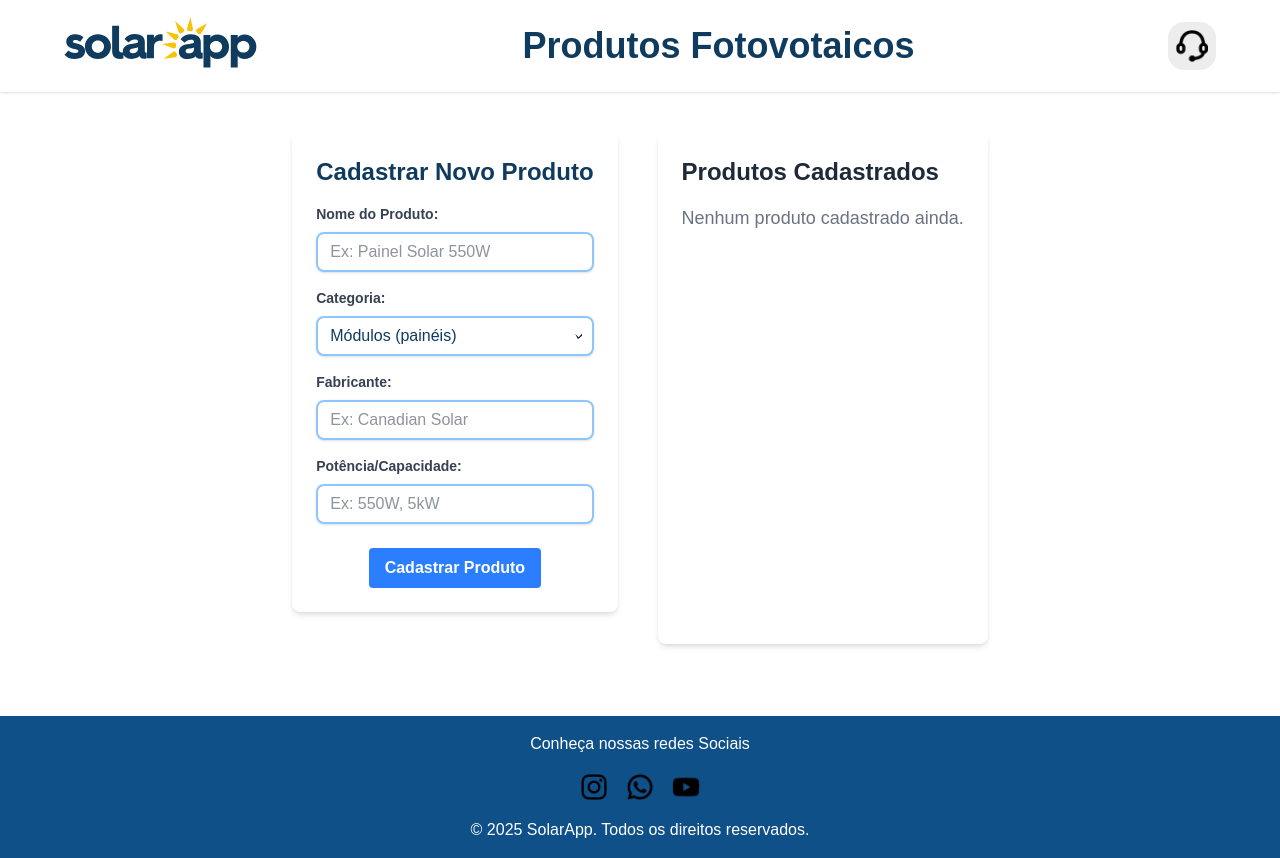
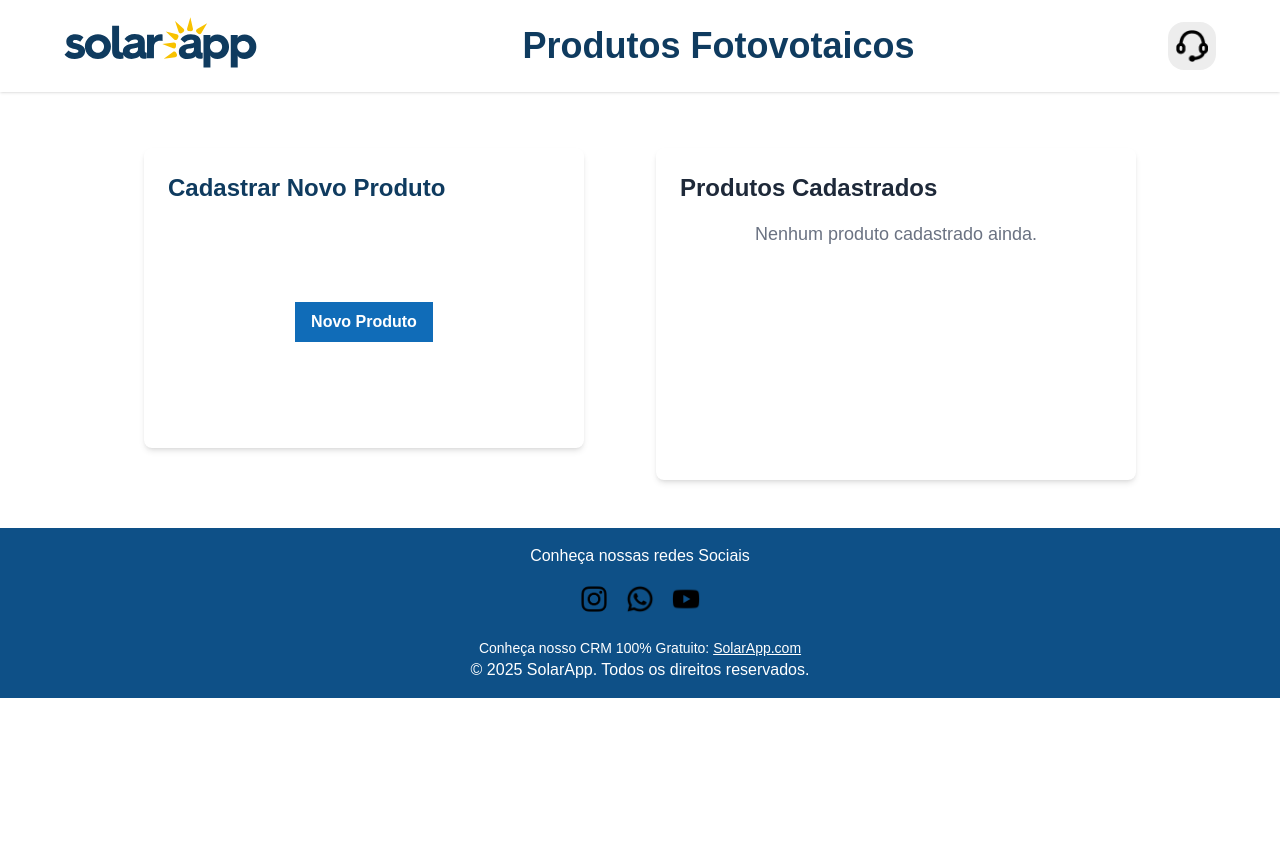
Before and after one commit to idenildoviana/produtos-fotovotaicos, a Next.js app: page / in a window 1280 px wide. After the commit the page ends 800 px from the top, so only its background shows below. Built offline with nearby package versions, Linux system fonts and the light colour scheme.

Commit message:
Ajutes forma cadastro

```diff
--- a/src/app/page.tsx
+++ b/src/app/page.tsx
@@ -3,14 +3,11 @@
 import useLocalStorage from '@/hooks/useLocalStorage';
 import { PRODUCT_CATEGORIES } from '@/utils/constants';
 import { Product } from '@/types/product';
-import FormProduto from '@/components/FormProduto'
-import ListaProdutos from '@/components/ListaProdutos'
+
 import Header from '@/components/Header';
+import FormProduto from '@/components/FormProduto';
+import ListaProdutos from '@/components/ListaProdutos';
 import Footer from '@/components/Footer';
-
-
-
-
 
 export default function Home() {
   const [products, setProducts] = useLocalStorage<Product[]>('photovoltaic_products', []);
@@ -27,20 +24,25 @@ export default function Home() {
   };
 
   return (
-    <div>
-      <div>
-      <Header/>
-        </div>
+    <div className="">
+      <Header />
 
-      <div className='container mx-auto md:flex justify-center  p-8 md:p-10'  >
-      <FormProduto onAddProduct={handleAddProduct} categories={PRODUCT_CATEGORIES} />
+
+      <div className="grid container mx-auto p-4 max-w-5xl mt-10 grid-cols-1 md:grid-cols-2 gap-8">
+        <FormProduto
+          onProductAdded={handleAddProduct}
+          categories={PRODUCT_CATEGORIES}
+        />
+
         <ListaProdutos
-        products={products}
-        onRemoveProduct={handleRemoveProduct}
-        categories={PRODUCT_CATEGORIES}
-      />
+          products={products}
+          onRemoveProduct={handleRemoveProduct}
+          categories={PRODUCT_CATEGORIES}
+        />
       </div>
-      <Footer/>
+
+
+  <Footer/>
     </div>
   );
 }
--- a/src/components/Footer.tsx
+++ b/src/components/Footer.tsx
@@ -12,7 +12,7 @@ export default function Footer(){
       <footer className="bg-[#0E5087] items-center justify-center text-white text-center p-4 mt-8">
         <div>
           <p>Conheça nossas redes Sociais</p>
-        <div className='flex p-4 gap-4 justify-center  text-white'>
+        <div className='flex p-4 gap-4 justify-center text-white'>
 
           <Link href={'https://www.instagram.com/solarappoficial?utm_source=ig_web_button_share_sheet&igsh=MXFnZXNtYWxvMjQzag=='}>
 
@@ -40,7 +40,9 @@ export default function Footer(){
         </Link>
         </div>
 
+
         </div>
+        <p className="text-sm mt-2">Conheça nosso CRM 100% Gratuito: <Link href="solarapp.com.br" className="underline">SolarApp.com</Link></p>
 
         <p>&copy; 2025 SolarApp. Todos os direitos reservados.</p>
         </footer>
--- a/src/components/FormCadastro.tsx
+++ b/src/components/FormCadastro.tsx
@@ -8,6 +8,7 @@ interface FormCadastroAsCardProps {
 }
 
 export default function FormCadastro({ product, onRemoveProduct }: FormCadastroAsCardProps) {
+
   const shouldHidePowerCapacity = product.category === 'Material Elétrico' || product.category === 'Estrutura';
 
   return (
--- a/src/components/FormProduto.tsx
+++ b/src/components/FormProduto.tsx
@@ -1,7 +1,6 @@
 "use client";
 
 import { useState } from 'react';
-
 
 import InputField from '@/components/common/InputField';
 import SelectField from '@/components/common/SelectField';
@@ -14,7 +13,7 @@ interface FormErrors {
 }
 
 interface FormProdutoProps {
-  onAddProduct: (product: {
+  onProductAdded: (product: {
     name: string;
     category: string;
     manufacturer: string;
@@ -23,7 +22,9 @@ interface FormProdutoProps {
   categories: string[];
 }
 
-export default function FormProduto({ onAddProduct, categories }: FormProdutoProps) {
+export default function FormProduto({ onProductAdded, categories }: FormProdutoProps) {
+  const [isFormContentVisible, setIsFormContentVisible] = useState(false);
+
   const [productName, setProductName] = useState('');
   const [category, setCategory] = useState(categories[0] || '');
   const [manufacturer, setManufacturer] = useState('');
@@ -55,20 +56,42 @@ export default function FormProduto({ onAddProduct, categories }: FormProdutoPro
         manufacturer,
         powerCapacity: shouldHidePowerCapacity ? '' : powerCapacity,
       };
-      onAddProduct(newProduct);
+      onProductAdded(newProduct);
 
       setProductName('');
       setCategory(categories[0] || '');
       setManufacturer('');
       setPowerCapacity('');
       setErrors({});
+      setIsFormContentVisible(false);
     }
   };
 
+  const handleCancel = () => {
+    setProductName('');
+    setCategory(categories[0] || '');
+    setManufacturer('');
+    setPowerCapacity('');
+    setErrors({});
+    setIsFormContentVisible(false);
+  };
+
   return (
-    <div className="bg-white text-[#0F3B5F] p-6 md:mr-10 rounded-lg shadow-md mb-8">
+    <div className="bg-white text-[#0F3B5F] p-6 md:mr-10 rounded-lg shadow-md mb-8 min-h-[300px] flex flex-col">
       <h2 className="text-2xl text-[#0F3B5F] font-bold mb-4">Cadastrar Novo Produto</h2>
-      <form onSubmit={handleSubmit}>
+
+      {!isFormContentVisible ? (
+        <div className="flex-grow flex justify-center items-center">
+          <button
+            onClick={() => setIsFormContentVisible(true)}
+            className="bg-[#106CB8] hover:bg-blue-900 text-white font-bold py-2 px-4 roundedmd focus:outline-none focus:shadow-outline"
+          >
+            Novo Produto
+          </button>
+        </div>
+      ) : (
+        <form onSubmit={handleSubmit} className="flex-grow flex flex-col justify-between">
+          <div>
             <InputField
               label="Nome do Produto"
               id="productName"
@@ -115,16 +138,25 @@ export default function FormProduto({ onAddProduct, categories }: FormProdutoPro
                 error={errors.powerCapacity}
               />
             )}
+          </div>
 
-        <div className="flex items-center justify-center mt-6">
+          <div className="flex items-center justify-between mt-6">
             <button
               type="submit"
-            className="bg-blue-500 cursor-pointer hover:bg-blue-700 text-white font-bold py-2 px-4 rounded focus:outline-none focus:shadow-outline"
+              className="bg-blue-500 cursor-pointer hover:bg-blue-700 text-white font-bold py-2 px-4 rounded-md focus:outline-none focus:shadow-outline"
             >
               Cadastrar Produto
             </button>
+            <button
+              type="button"
+              onClick={handleCancel}
+              className="bg-red-500 hover:bg-red-700 text-white font-bold py-2 px-4 rounded-md focus:outline-none focus:shadow-outline ml-4"
+            >
+              Cancelar
+            </button>
           </div>
         </form>
+      )}
     </div>
   );
 }
--- a/src/components/ListaProdutos.tsx
+++ b/src/components/ListaProdutos.tsx
@@ -42,7 +42,7 @@ export default function ListaProdutos({ products, onRemoveProduct, categories }:
             <p className=" text-center text-gray-500 mt-8">Nenhum produto encontrado nesta categoria.</p>
             </div>
           ) : (
-            <div className="grid grid-cols-1 md:grid-cols-2 lg:grid-cols-2 gap-4">
+            <div className="grid grid-cols-1 md:grid-cols-1 lg:grid-cols-1 gap-4">
               {filteredProducts.map((product) => (
                 <ProductCard
                   key={product.id}
```
Lines whose indentation alone changed are shown as unchanged.
